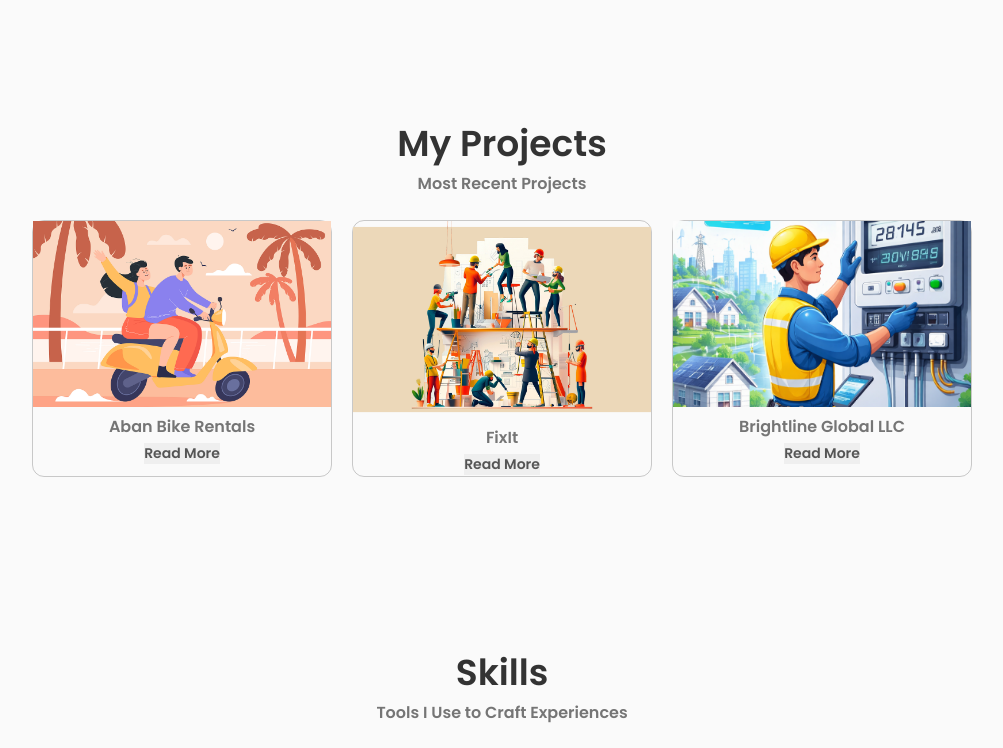
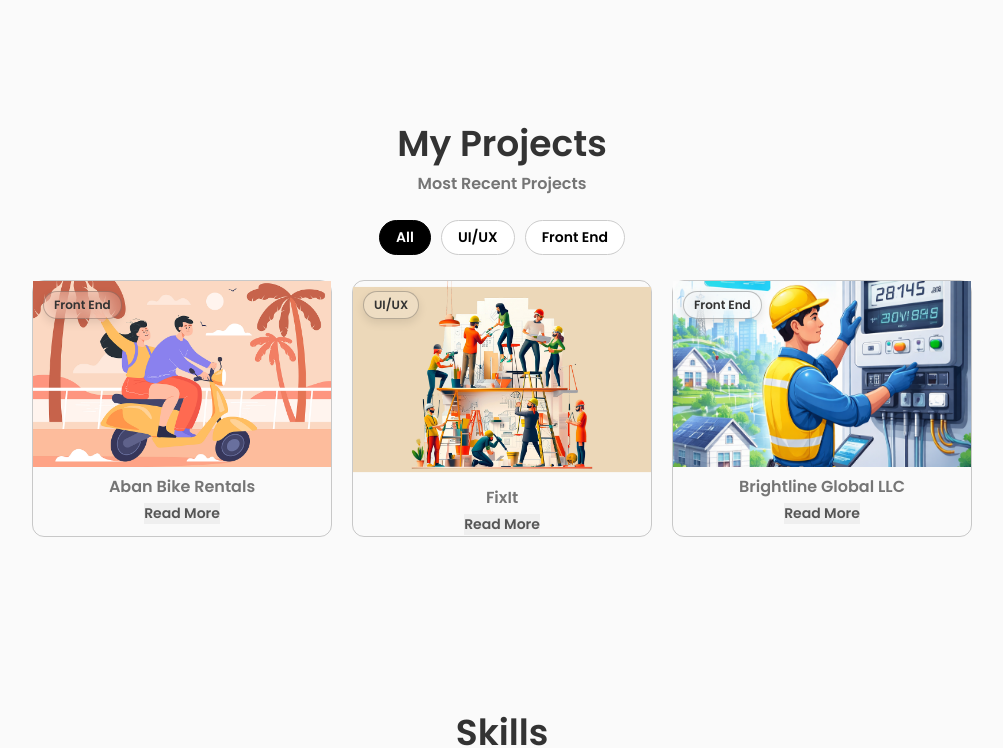
Before and after one commit to midhunmohan2003/Midhun-Portfolio, a React (Vite) app: page / in a window 1280 px wide. Shown: the part 1654-2402 px from the top of the page, without its empty margins (138-1141 px from the left). Built offline with nearby package versions, Linux system fonts and the light colour scheme.

Commit message:
projectSection

```diff
--- a/src/Components/about/about.css
+++ b/src/Components/about/about.css
@@ -1,3 +1,4 @@
+
 .about__container{
     grid-template-columns: repeat(2, 1fr);
     align-items: center;
--- a/src/Components/header/header.css
+++ b/src/Components/header/header.css
@@ -102,6 +102,7 @@
         font-size: 1.5rem;
         cursor: pointer;
         color: var(--title-color);
+
     }
     .nav__close:hover{
         color: var(--title-color-dark);
@@ -125,4 +126,5 @@
     .nav__list{
         column-gap: 0;
     }
+
 }
--- a/src/Components/projects/Projects.jsx
+++ b/src/Components/projects/Projects.jsx
@@ -2,18 +2,24 @@
 import "./projects.css";
 import { motion } from "framer-motion";
 import { Card, Button } from "react-bootstrap";
-import ProjectFair from "../../assets/projectfair.png";
-import MediaPlayer from "../../assets/mediaplayer.png";
-import Game from "../../assets/game.png";
+
 import BikeRentals from "../../assets/aban_img.png";
 import blg from "../../assets/blgimg.png";
 import Fixit from "../../assets/fixit_img.png";
 
 function Projects() {
+
+  const [filter, setFilter] = useState("All");
+  const [expandedIndex, setExpandedIndex] = useState(null);
+
+  const toggleExpand = (index) => {
+    setExpandedIndex(expandedIndex === index ? null : index);
+  };
+
   const projects = [
-
     {
       title: "Aban Bike Rentals",
+      category: "Front End",
       image: BikeRentals,
       description:
         "A fully responsive bike rental platform with sleek UI, smooth user experience, custom domain integration, and production deployment using Vercel.",
@@ -23,6 +29,7 @@
 
     {
       title: "FixIt",
+      category: "UI/UX",
       image: Fixit,
       description:
         "Mobile application designed to help users easily find and book trusted home service professionals.",
@@ -32,20 +39,19 @@
 
     {
       title: "Brightline Global LLC",
+      category: "Front End",
       image: blg,
       description:
-        "Designed and developed a responsive corporate website for Brightline Global LLC, an electrical solutions and smart meter services company. The site showcases the company’s services, industry expertise, and global operations through a modern UI and smooth user experience.",
+        "Designed and developed a responsive corporate website for Brightline Global LLC.",
       tech: "React • CSS • Responsive Design",
       live: "https://www.brightlinegloballlc.com",
     },
-
   ];
 
-  const [expandedIndex, setExpandedIndex] = useState(null);
-
-  const toggleExpand = (index) => {
-    setExpandedIndex(expandedIndex === index ? null : index);
-  };
+  const filteredProjects =
+    filter === "All"
+      ? projects
+      : projects.filter((p) => p.category === filter);
 
   return (
     <section className="work section" id="projects">
@@ -59,30 +65,52 @@
         <h2 className="section__title">My Projects</h2>
         <span className="section__subtitle">Most Recent Projects</span>
 
-        {/* First row - 3 cards */}
+        {/* FILTER PILLS */}
+        <div className="project-filters">
+          {["All", "UI/UX", "Front End"].map((cat) => (
+            <button
+              key={cat}
+              className={`filter-btn ${filter === cat ? "active" : ""}`}
+              onClick={() => setFilter(cat)}
+            >
+              {cat}
+            </button>
+          ))}
+        </div> <br />
+
+        {/* PROJECT CARDS */}
         <div className="cards">
-          {projects.slice(0, 3).map((project, index) => (
+          {filteredProjects.map((project, index) => (
             <Card key={index} className="main-card mt-5">
+
+              <div className="image-wrapper">
+
                 <Card.Img
                   variant="top"
                   src={project.image}
                   className="card-img-top"
                 />
+
+                {/* CATEGORY BADGE */}
+                <span className="project-badge">
+                  {project.category}
+                </span>
+
+              </div>
+
               <Card.Body>
 
                 <Card.Title>{project.title}</Card.Title>
 
                 {expandedIndex === index ? (
                   <>
-      <p className="mt-2">{project.description}</p> <br />
+                    <p className="mt-2">{project.description}</p>
 
-      {/* Tech Stack */}
                     <p className="tech-stack">
                       <strong>Tools:</strong> {project.tech}
                     </p>
 
                     <div className="mt-2 icons">
-
                       <a
                         href={project.live}
                         target="_blank"
@@ -92,7 +120,6 @@
                         <i className="bx bx-link socialIcons"></i>
                         <span>Live Link</span>
                       </a>
-
                     </div>
 
                     <Button
@@ -114,70 +141,11 @@
                 )}
 
               </Card.Body>
+
             </Card>
           ))}
         </div>
 
-        {/* Second row - center remaining cards */}
-        {projects.length > 3 && (
-          <div className="cards mt-5" style={{ justifyContent: "center" }}>
-            {projects.slice(3).map((project, index) => (
-              <Card key={index + 3} className="main-card mt-5">
-                <Card.Img
-                  variant="top"
-                  src={project.image}
-                  className="card-img-top"
-                />
-               <Card.Body>
-
-  <Card.Title>{project.title}</Card.Title>
-
-  {expandedIndex === index ? (
-    <>
-      <p className="mt-2">{project.description}</p>
-
-      {/* Tech Stack */}
-      <p className="tech-stack">
-        <strong>Tech Stack:</strong> {project.tech}
-      </p>
-
-      <div className="mt-2 icons">
-
-        <a
-          href={project.live}
-          target="_blank"
-          rel="noreferrer"
-          className="live-link"
-        >
-          <i className="bx bx-link socialIcons"></i>
-          <span>Live Link</span>
-        </a>
-
-      </div>
-
-      <Button
-        variant="link"
-        className="read-toggle-btn mt-2 p-0"
-        onClick={() => toggleExpand(index)}
-      >
-        Read Less
-      </Button>
-    </>
-  ) : (
-    <Button
-      variant="link"
-      className="read-toggle-btn mt-2 p-0"
-      onClick={() => toggleExpand(index)}
-    >
-      Read More
-    </Button>
-  )}
-
-</Card.Body>
-              </Card>
-            ))}
-          </div>
-        )}
       </motion.div>
     </section>
   );
--- a/src/Components/projects/projects.css
+++ b/src/Components/projects/projects.css
@@ -1,20 +1,73 @@
-.cards{
+.cards {
   display: flex;
   justify-content: center;
   gap: 1rem;
 }
 
-.section__title{
+
+
+.section__title {
   margin-top: 22px;
 }
 
-.tech-stack{
+/* FILTER PILLS */
+
+.project-filters {
+  display: flex;
+  justify-content: center;
+  gap: 10px;
+  margin-top: 20px;
+  flex-wrap: wrap;
+}
+
+.filter-btn {
+  border: 1px solid #ccc;
+  background: white;
+  padding: 6px 16px;
+  border-radius: 20px;
+  font-size: 14px;
+  cursor: pointer;
+  transition: 0.3s;
+}
+
+.filter-btn:hover {
+  background: #f2f2f2;
+}
+
+.filter-btn.active {
+  background: black;
+  color: white;
+  border-color: black;
+}
+
+/* IMAGE BADGE */
+
+.image-wrapper {
+  position: relative;
+}
+
+.project-badge {
+  position: absolute;
+  top: 10px;
+  left: 10px;
+  background: rgba(255, 255, 255, 0.15);
+  backdrop-filter: blur(10px);
+  -webkit-backdrop-filter: blur(10px);
+  border: 1px solid rgba(49, 49, 49, 0.3);
+  box-shadow: 0 4px 10px rgba(0, 0, 0, 0.1);
+  color: var(--title-color);
+  font-size: 12px;
+  padding: 4px 10px;
+  border-radius: 20px;
+}
+
+.tech-stack {
   font-size: 13px;
   color: #666;
   margin-top: 6px;
 }
 
-.live-link{
+.live-link {
   display: inline-flex;
   align-items: center;
   gap: 4px;
@@ -23,20 +76,20 @@
   color: var(--title-color);
 }
 
-.live-link span{
+.live-link span {
   font-size: 13px;
 }
 
-.live-link:hover{
+.live-link:hover {
   color: black;
 }
 
-.main-card{
+.main-card {
   border: 1px solid rgba(0, 0, 0, 0.2);
   border-radius: 0.75rem;
 }
 
-.socialIcons{
+.socialIcons {
   font-size: 1.25rem;
   color: var(--title-color);
   padding: 10px 10px;
@@ -59,11 +112,9 @@
   color: black !important;
 }
 
-
 .cards + .cards {
   margin-top: 35px;
 }
-
 
 /* General Section Styling */
 .work.section {
```
Also changed, not shown: src/assets/aboutImg.png (added). Lines whose indentation alone changed are shown as unchanged.
